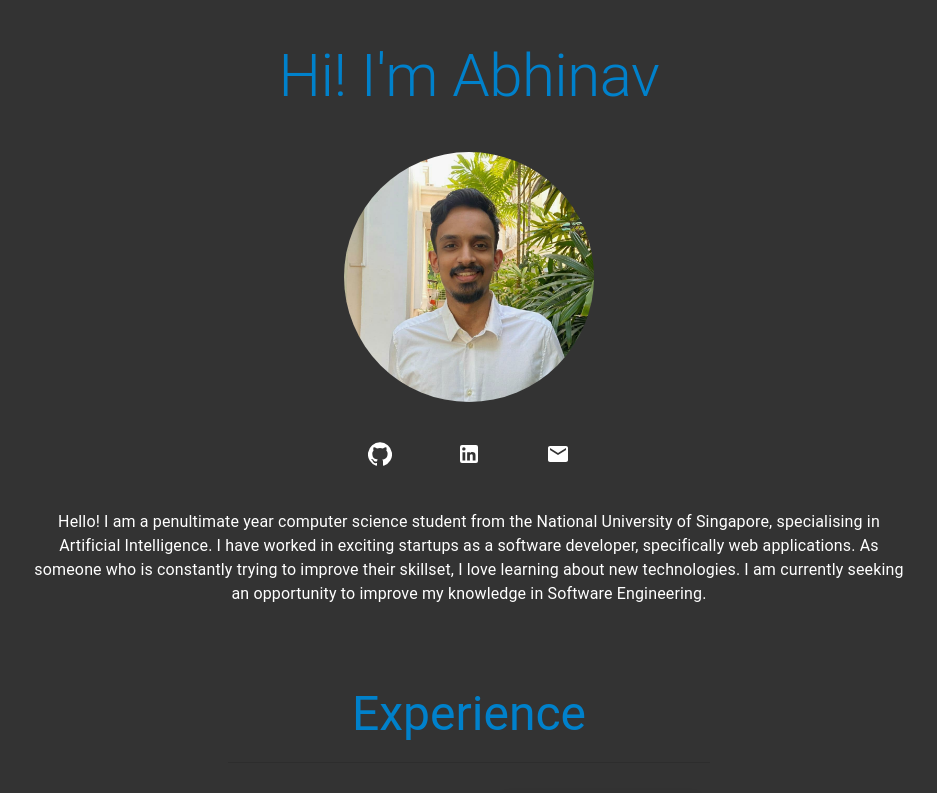
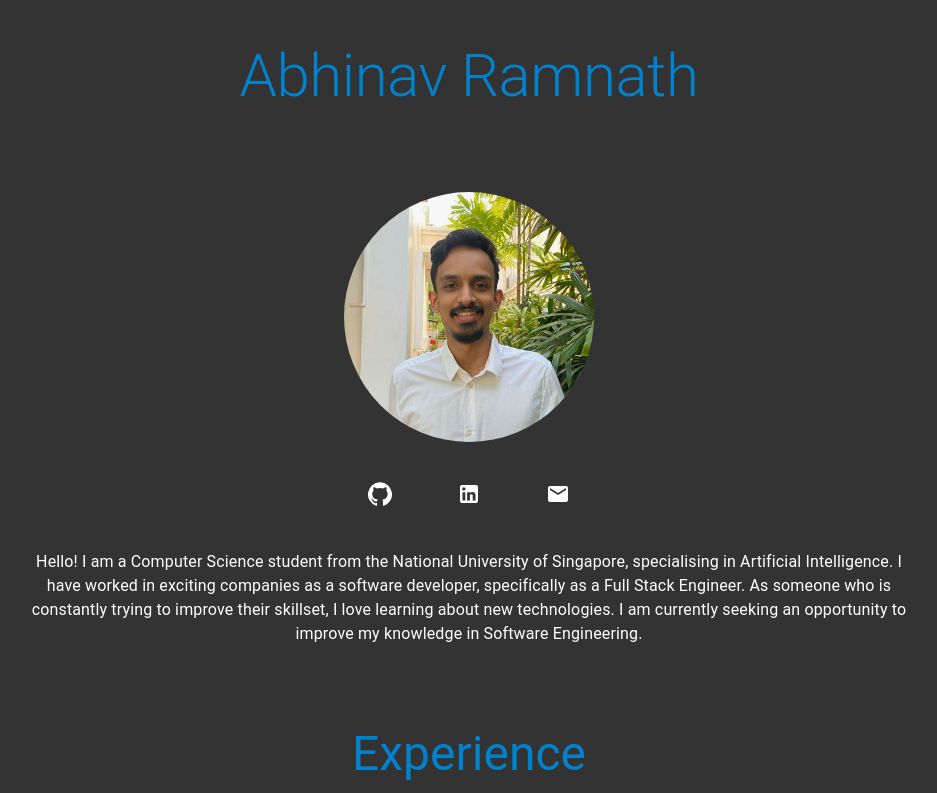
Before and after one commit to ambhinav/personal-website, a React (Create React App) app: page / in a window 1280 px wide. Shown: the top 793 px of the page, without its empty margins (171-1108 px from the left). Built offline with nearby package versions, Linux system fonts and the light colour scheme.

Commit message:
attempt smooth scrolling

```diff
--- a/package.json
+++ b/package.json
@@ -13,6 +13,7 @@
     "@types/node": "^12.0.0",
     "@types/react": "^17.0.0",
     "@types/react-dom": "^17.0.0",
+    "@types/react-scroll": "^1.8.2",
     "@types/react-slick": "^0.23.4",
     "material-ui": "^0.20.2",
     "react": "^17.0.1",
--- a/src/App.tsx
+++ b/src/App.tsx
@@ -1,5 +1,6 @@
 import { Divider, Grid, Typography } from '@material-ui/core';
 import React from 'react';
+//import { Link } from 'react-scroll'
 import './App.css';
 import About from './components/About';
 import Experience from './components/Experience';
@@ -12,18 +13,34 @@ function App() {
       <Grid
         container direction="column" alignItems="center" spacing={10}
        >
+        <Grid item xs={12}>
+				  <Typography variant="h2" className="sectionHeader">Abhinav Ramnath</Typography>
+			  </Grid>
+        {/* <nav>
+          <Grid container justify="center" spacing={4}>
+              <Grid item>
+                <Link activeClass="active" to="experience" spy={true} smooth={true} duration={500}>Experience</Link>
+              </Grid>
+              <Grid item>
+                <Link activeClass="active" to="projects" spy={true} smooth={true} duration={500}>Projects</Link>
+              </Grid>
+              <Grid item>
+                <Link activeClass="active" to="skills" spy={true} smooth={true} duration={500}>Skills</Link>
+              </Grid>
+          </Grid>
+        </nav> */}
         <About />
-        <Grid item style={{ maxWidth: "1600px" }}>
+        <Grid item style={{ maxWidth: "1600px" }} id="experience">
           <Typography variant="h3" className="sectionHeader">Experience</Typography>
           <Divider style={{ margin: "20px" }}></Divider>
           <Experience />
         </Grid>
-        <Grid item style={{ maxWidth: "1200px" }}>
+        <Grid item style={{ maxWidth: "1200px" }} id="projects">
           <Typography variant="h3" className="sectionHeader">Projects</Typography>
           <Divider style={{ margin: "20px" }}></Divider>
           <Projects />
         </Grid>
-         <Grid item style={{ maxWidth: "1200px" }}>
+        <Grid item style={{ maxWidth: "1200px" }} id="skills">
           <Typography variant="h3" className="sectionHeader">Skills</Typography>
           <Divider style={{ margin: "20px" }}></Divider>
           <Skills />
--- a/src/components/About.tsx
+++ b/src/components/About.tsx
@@ -8,12 +8,9 @@ import LinkedInIcon from '@material-ui/icons/LinkedIn';
 import EmailIcon from '@material-ui/icons/Email';
 
 function About() {
-	var bio = "Hello! I am a penultimate year computer science student from the National University of Singapore, specialising in Artificial Intelligence. I have worked in exciting startups as a software developer, specifically web applications. As someone who is constantly trying to improve their skillset, I love learning about new technologies. I am currently seeking an opportunity to improve my knowledge in Software Engineering.";
+	var bio = "Hello! I am a Computer Science student from the National University of Singapore, specialising in Artificial Intelligence. I have worked in exciting companies as a software developer, specifically as a Full Stack Engineer. As someone who is constantly trying to improve their skillset, I love learning about new technologies. I am currently seeking an opportunity to improve my knowledge in Software Engineering.";
   return (
 		<Grid container item direction="column" justify="space-between" alignItems="center" spacing={5} style={{ maxWidth: '1000px' }}>
-			<Grid item xs={12}>
-				<Typography variant="h2" className="sectionHeader">Hi! I'm Abhinav</Typography>
-			</Grid>
 			<Grid item xs={12}>
 				<Avatar src={avatar} style={{ height: '250px', width: '250px' }}></Avatar>
 			</Grid>
```
Also changed, not shown: 1 other file (tests, documents, lock files or other folders).
